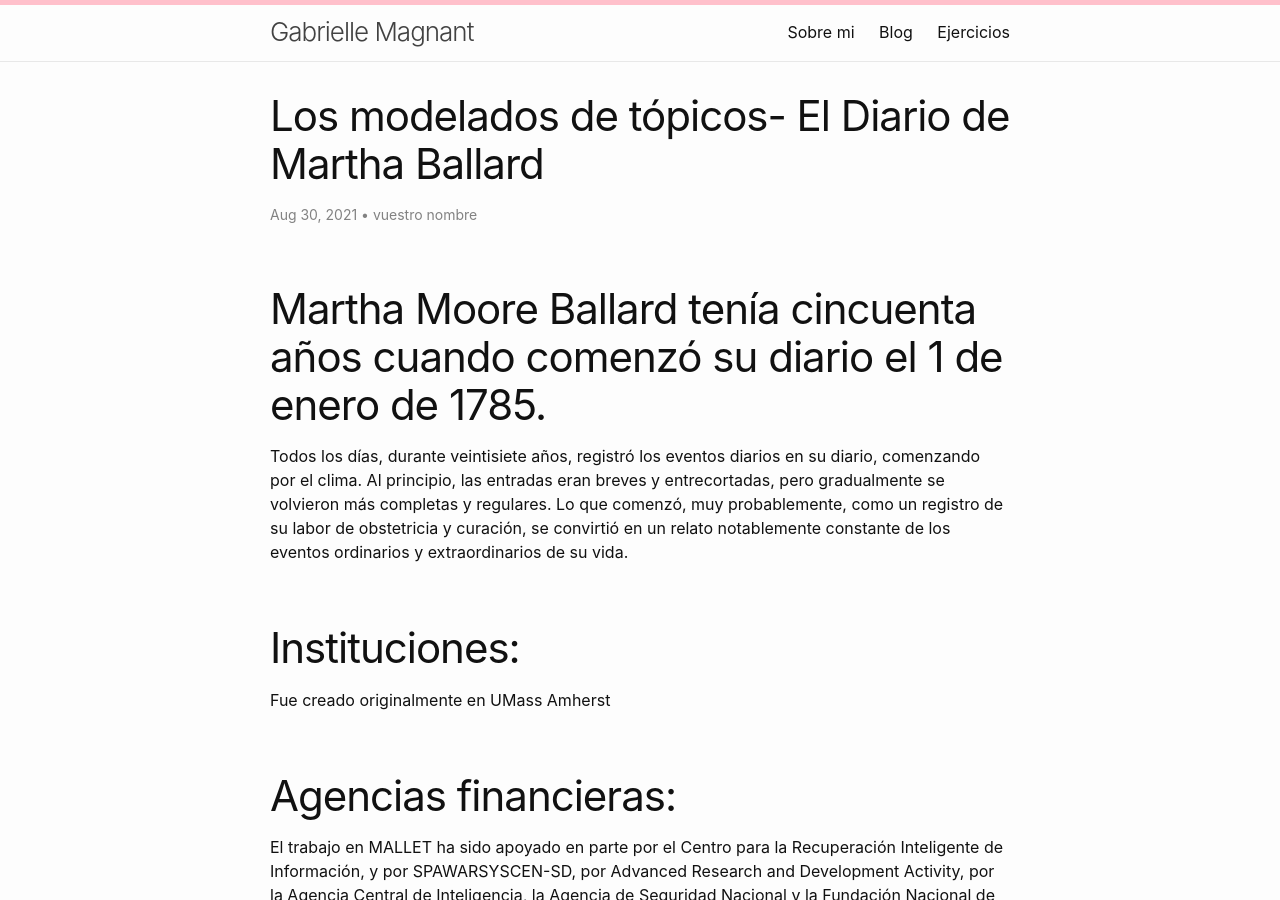
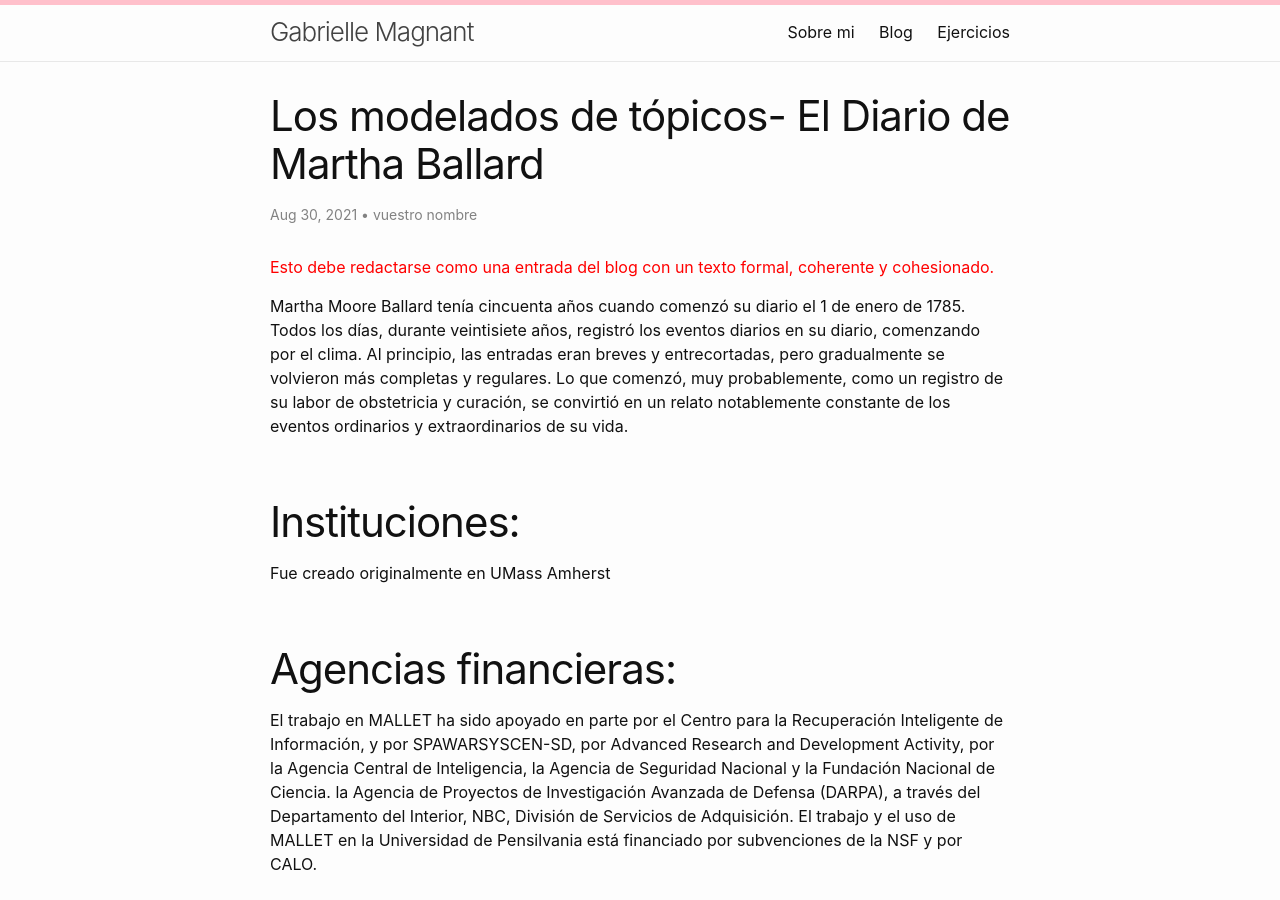
Before and after one commit to gmagnant00/gmagnant00.github.io, a Jekyll site: the page built from _posts/2021-08-30-modelado-de-topicos.md, in a window 1280 px wide and 900 px high. Built offline with Jekyll 4.4.1, drawn with Linux system fonts in a browser that asks for light colours.

Commit message:
Update 2021-08-30-modelado-de-topicos.md

```diff
--- a/_posts/2021-08-30-modelado-de-topicos.md
+++ b/_posts/2021-08-30-modelado-de-topicos.md
@@ -5,9 +5,11 @@ date: 2021-08-30
 author: vuestro nombre
 ---
 
-<h1>Martha Moore Ballard tenía cincuenta años cuando comenzó su diario el 1 de enero de 1785.</h1>
+<span style="color:red;">Esto debe redactarse como una entrada del blog con un texto formal, coherente y cohesionado.</span>
 
-Todos los días, durante veintisiete años, registró los eventos diarios en su diario, comenzando por el clima. Al principio, las entradas eran breves y entrecortadas, pero gradualmente se volvieron más completas y regulares. Lo que comenzó, muy probablemente, como un registro de su labor de obstetricia y curación, se convirtió en un relato notablemente constante de los eventos ordinarios y extraordinarios de su vida.
+Martha Moore Ballard tenía cincuenta años cuando comenzó su diario el 1 de enero de 1785. Todos los días, durante veintisiete años, registró los eventos diarios en su diario, comenzando por el clima. Al principio, las entradas eran breves y entrecortadas, pero gradualmente se volvieron más completas y regulares. Lo que comenzó, muy probablemente, como un registro de su labor de obstetricia y curación, se convirtió en un relato notablemente constante de los eventos ordinarios y extraordinarios de su vida.
+
+<!--SAT: No utilices HTML en tus posts, solo markdown -->
 
 <h1>Instituciones:</h1>
 Fue creado originalmente en UMass Amherst
```
